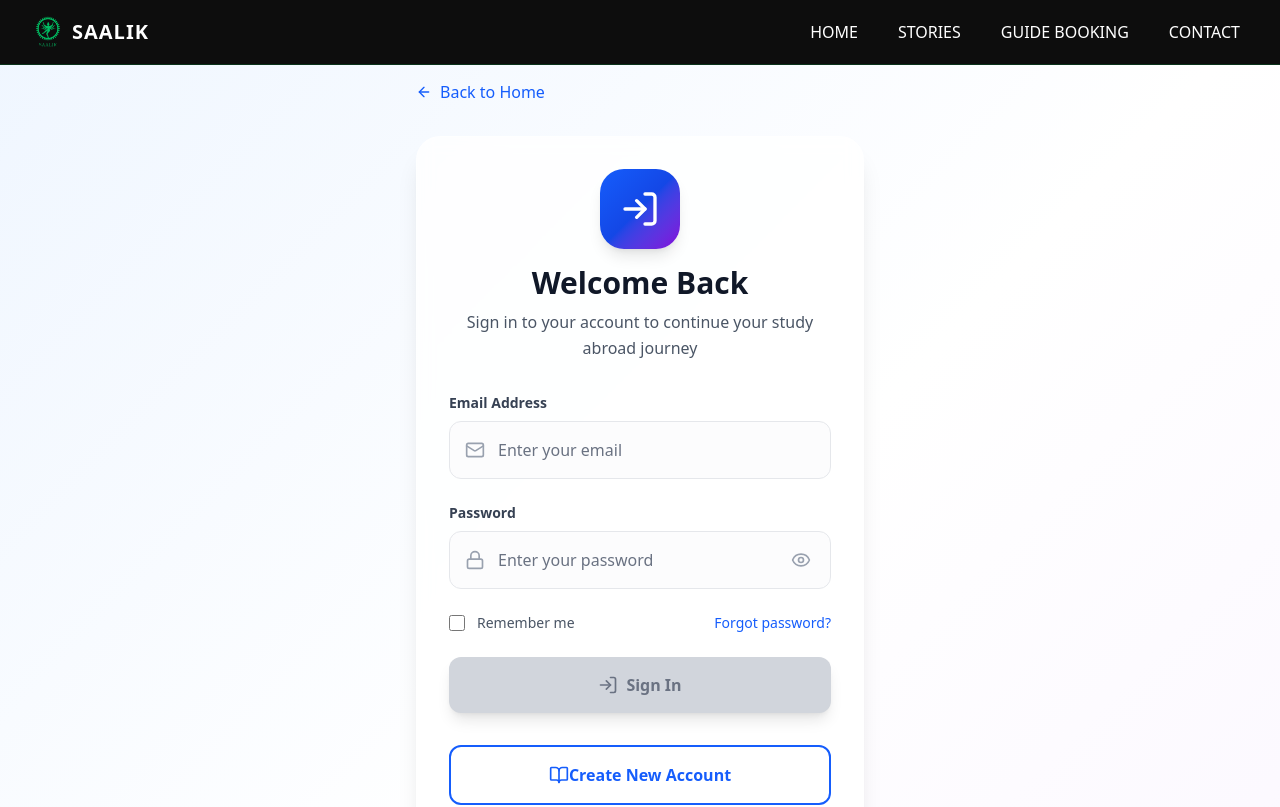
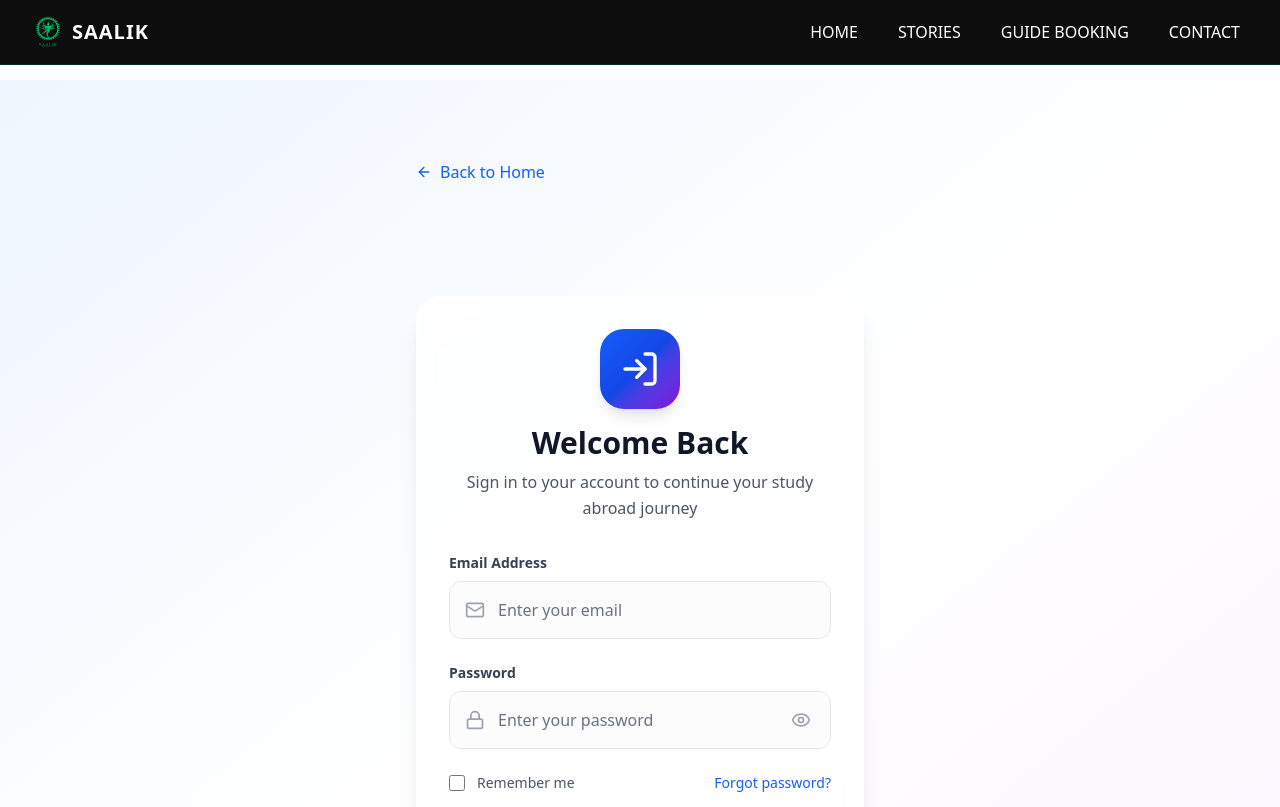
Before and after one commit to Suraj24-stack/Saalik, a React (Vite) app in the folder saalik-platform/: page /login in a window 1280 px wide. Shown: the top 807 px of the page. Built offline with nearby package versions, Linux system fonts and the light colour scheme.

Commit message:
admin panel

```diff
--- a/saalik-platform/src/pages/Login.jsx
+++ b/saalik-platform/src/pages/Login.jsx
@@ -171,9 +171,10 @@ export default function Login() {
   const displaySuccessMessage = getSuccessMessage();
 
   return (
-    <main className="min-h-screen bg-gradient-to-br from-blue-50 via-white to-purple-50">
+    <>
+     <main className="min-h-screen bg-gradient-to-br from-blue-50 via-white to-purple-50">
       <Navbar/>
-      <div className="pt-20 pb-12 px-4 sm:px-6 lg:px-8">
+      <div className="pt-20 mt-20 pb-12 px-4 sm:px-6 lg:px-8">
         <div className="max-w-md mx-auto">
           {/* Back Link */}
           <Link
@@ -197,7 +198,7 @@ export default function Login() {
           )}
 
           {/* Login Card */}
-          <div className="bg-white/80 backdrop-blur-sm rounded-3xl shadow-xl border border-white/20 p-8 space-y-8">
+          <div className="bg-white/80 mt-20 backdrop-blur-sm rounded-3xl shadow-xl border border-white/20 p-8 space-y-8">
             {/* Header */}
             <div className="text-center space-y-4">
               <div className="w-20 h-20 bg-gradient-to-br from-blue-600 via-blue-700 to-purple-700 rounded-3xl flex items-center justify-center mx-auto shadow-lg">
@@ -413,7 +414,9 @@ export default function Login() {
           </div>
         </div>
       </div>
-      <Footer/>
     </main>
+    <Footer/>
+    </>
+
   );
 }
```
